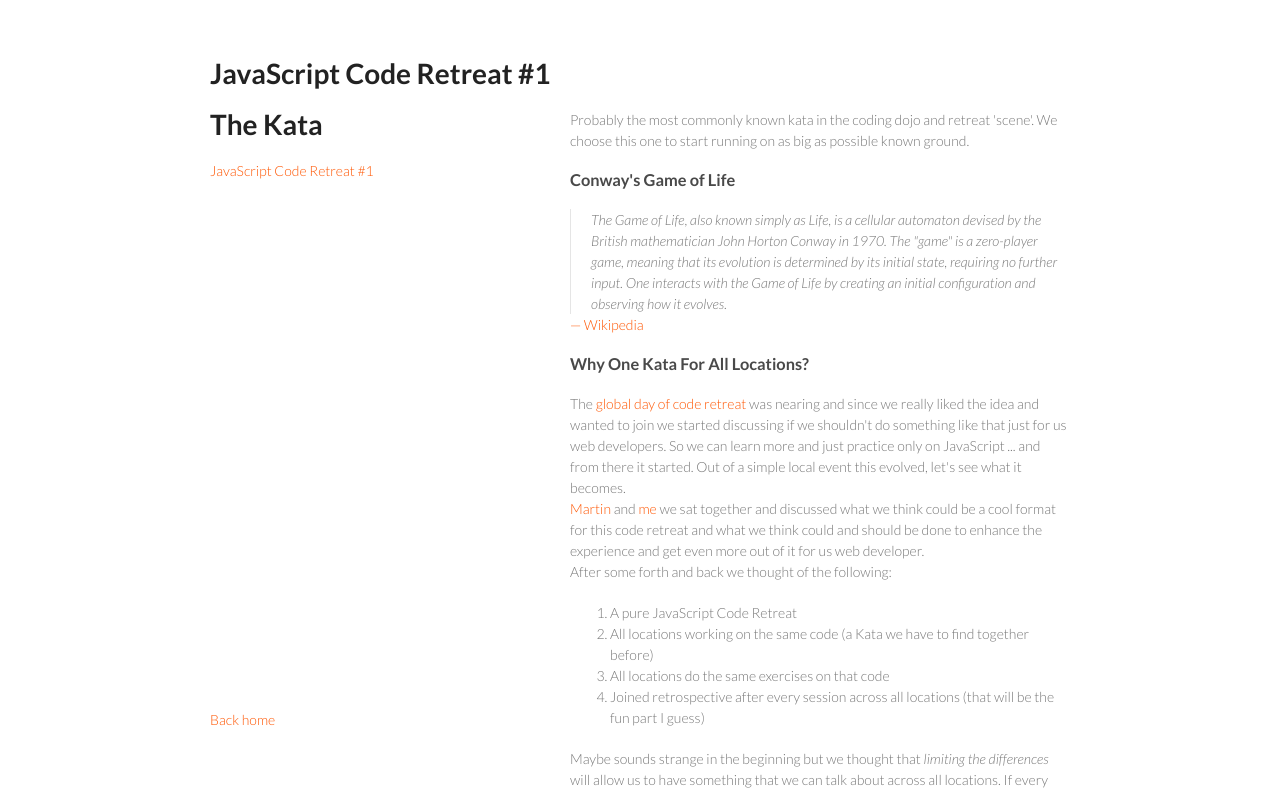
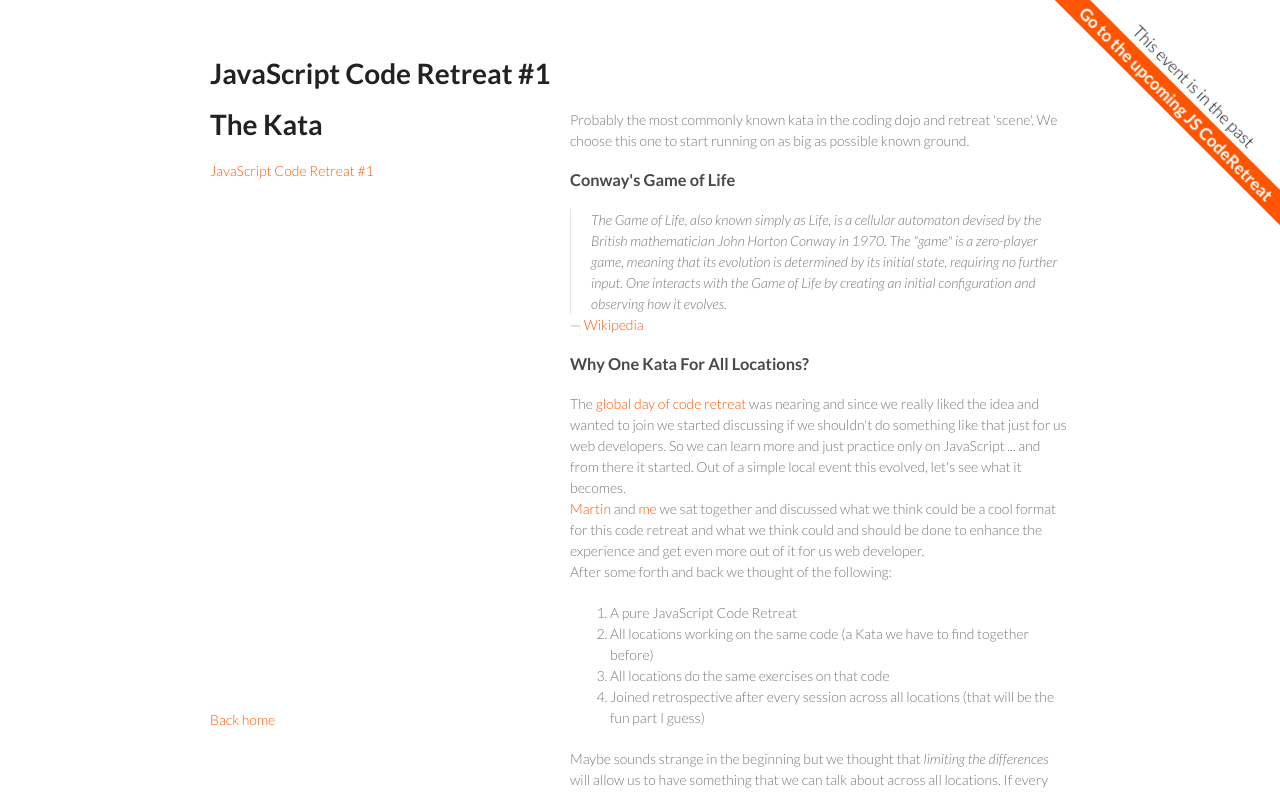
Before and after one commit to uxebu/jsCodeRetreat, a plain HTML site: page 1/kata.html in a window 1280 px wide. Shown: the top 793 px of the page. Drawn offline with Linux system fonts and the light colour scheme.

Commit message:
Add notice about old data/page.

```diff
--- a/1/kata.html
+++ b/1/kata.html
@@ -14,8 +14,13 @@
     <![endif]-->
   </head>
   <body>
+    <div id="goto-current-event">
+      This event is in the past<br>
+      <a href="../index.html">Go to the upcoming JS CodeRetreat</a>
+    </div>
+
     <div class="wrapper">
-      <a href="../../"><h1>JavaScript Code Retreat #1</h1></a>
+      <a href="index.html"><h1>JavaScript Code Retreat #1</h1></a>
 
       <header>
         <h1>The Kata</h1>
--- a/1/stylesheets/styles.css
+++ b/1/stylesheets/styles.css
@@ -198,3 +198,27 @@ tr.odd > td  {
     color:#444;
   }
 }
+
+
+#goto-current-event {
+  position: fixed;
+  top: 70px;
+  right: -105px;
+  background-color: white;
+  color: black;
+  font-size: larger;
+  text-align: center;
+
+  -webkit-transform: rotate(45deg);
+  -moz-transform: rotate(45deg);
+  -o-transform: rotate(45deg);
+  -ms-transform: rotate(45deg);
+  transform: rotate(45deg);
+}
+
+#goto-current-event a {
+  background-color: #f50;
+  color: white;
+  padding: 2px 4em;
+  font-weight: bold;
+}
```
Also changed, not shown: 1/about.html (+5 -0 lines), 1/city/de-munich.html (+5 -0 lines), 1/city/es-madrid.html (+5 -0 lines), 1/city/es-valencia.html (+5 -0 lines), 1/city/ir-dublin.html (+5 -0 lines), 1/city/new.html (+5 -0 lines), 1/index.html (+4 -0 lines), 1/schedule.html (+6 -0 lines).
